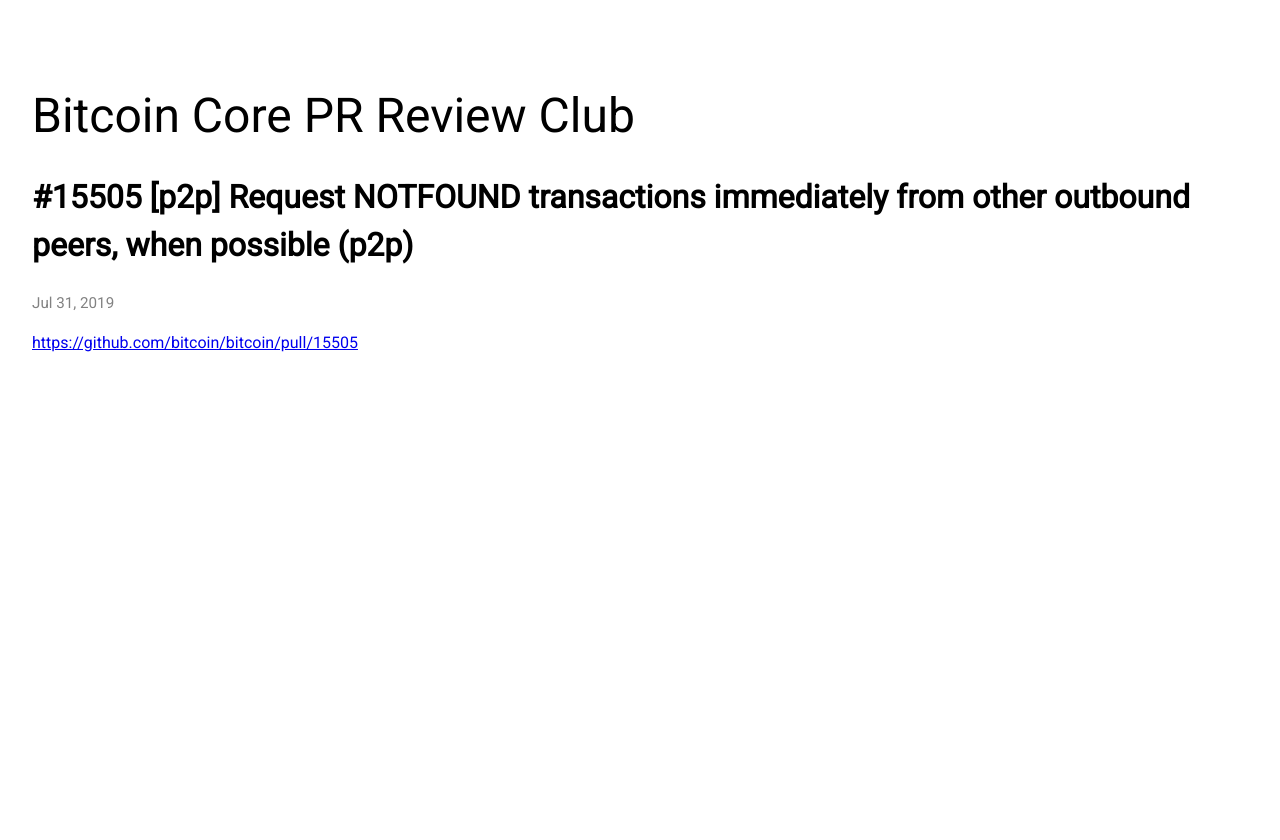
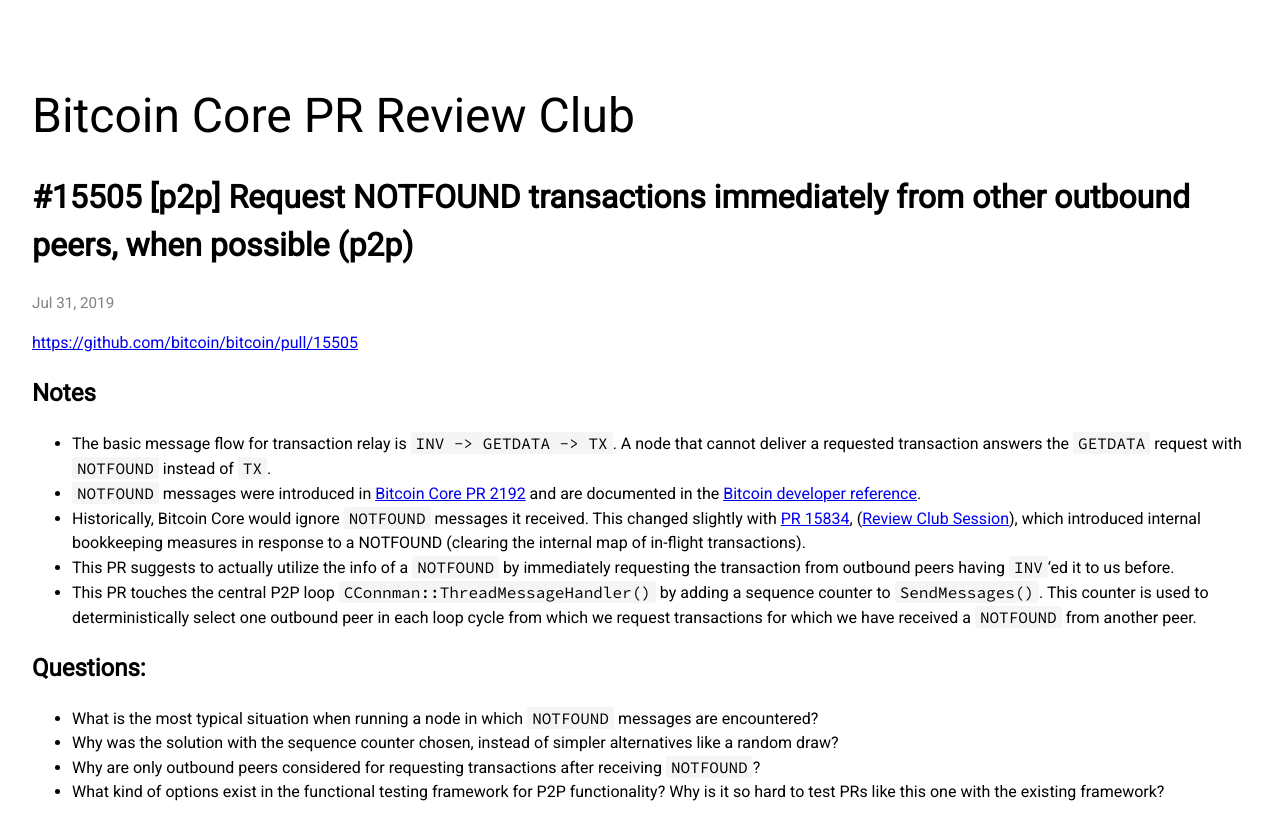
Before and after one commit to bitcoin-core-review-club/website, a Jekyll site: the page built from _posts/2019-07-31-#15505.md, in a window 1280 px wide. Shown: the top 840 px of the page. Built offline with Jekyll 4.4.1, drawn with Linux system fonts in a browser that asks for light colours; nearby versions of some CDN libraries.

Commit message:
Add notes and questions for n15505

```diff
--- a/_posts/2019-07-31-#15505.md
+++ b/_posts/2019-07-31-#15505.md
@@ -4,3 +4,16 @@
 ---
 
 [https://github.com/bitcoin/bitcoin/pull/15505](https://github.com/bitcoin/bitcoin/pull/15505)
+
+## Notes
+- The basic message flow for transaction relay is `INV -> GETDATA -> TX`. A node that cannot deliver a requested transaction answers the `GETDATA` request with `NOTFOUND` instead of `TX`.
+- `NOTFOUND` messages were introduced in [Bitcoin Core PR 2192](https://github.com/bitcoin/bitcoin/pull/2192) and are documented in the [Bitcoin developer reference](https://btcinformation.org/en/developer-reference#notfound).
+- Historically, Bitcoin Core would ignore `NOTFOUND` messages it received. This changed slightly with [PR 15834](https://github.com/bitcoin/bitcoin/pull/15834), ([Review Club Session](https://bitcoin-core-review-club.github.io/15834.html)), which introduced internal bookkeeping measures in response to a NOTFOUND (clearing the internal map of in-flight transactions).
+- This PR suggests to actually utilize the info of a `NOTFOUND` by immediately requesting the transaction from outbound peers having `INV`'ed it to us before.
+- This PR touches the central P2P loop `CConnman::ThreadMessageHandler()`  by adding a sequence counter to `SendMessages()`. This counter is used to deterministically select one outbound peer in each loop cycle from which  we request transactions for which we have received a `NOTFOUND` from another peer.
+
+## Questions:
+- What is the most typical situation when running a node in which `NOTFOUND` messages are encountered?
+- Why was the solution with the sequence counter chosen, instead of simpler alternatives like a random draw?
+- Why are only outbound peers considered for requesting transactions after receiving `NOTFOUND`?
+- What kind of options exist in the functional testing framework for P2P functionality? Why is it so hard to test PRs like this one with the existing framework?
```
